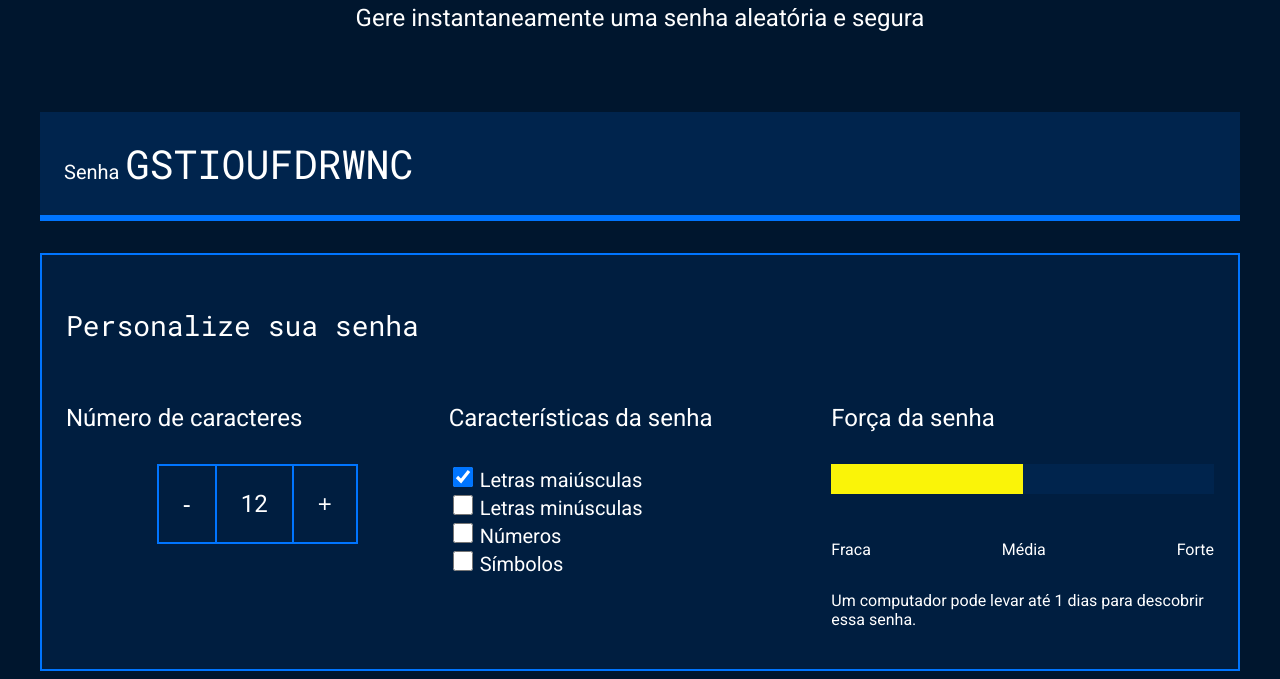
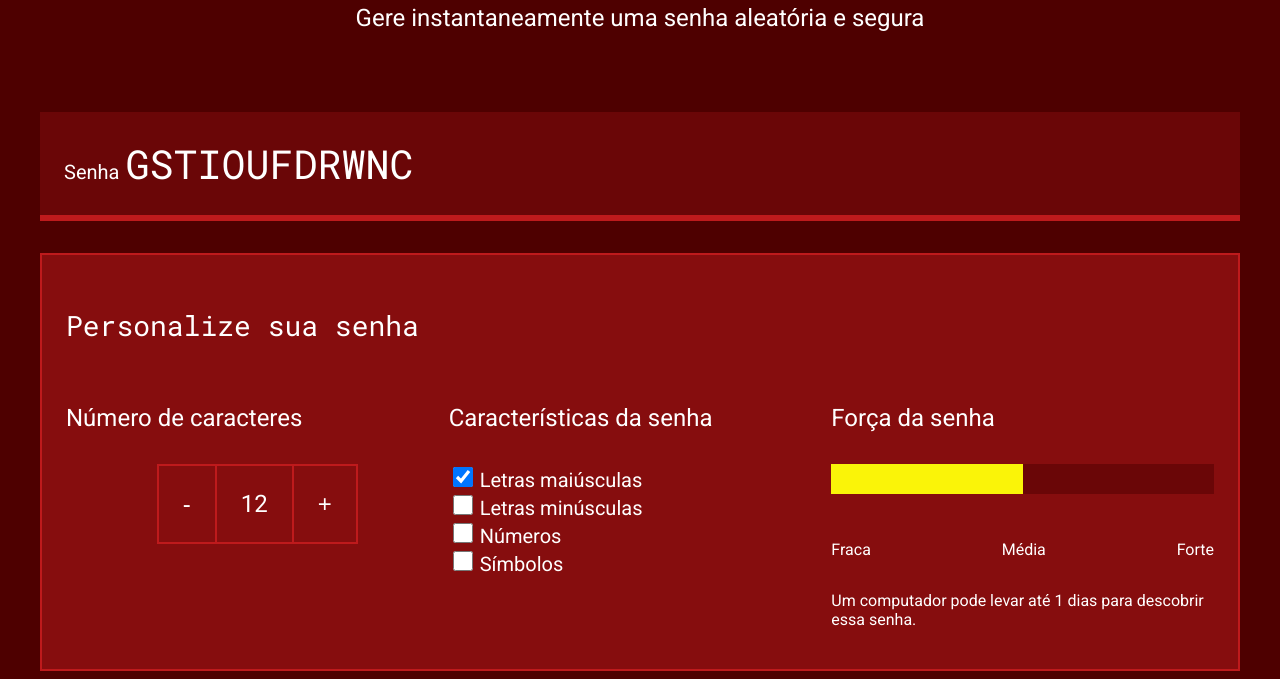
Before and after one commit to LachovskiJohnnie/Gerador_senhas-Johnnie, a plain HTML site: page index.html in a window 1280 px wide. Shown: the part 191-870 px from the top of the page. Drawn offline with Linux system fonts and the light colour scheme.

Commit message:
sodfhajk

```diff
--- a/style.css
+++ b/style.css
@@ -3,10 +3,10 @@
 
     :root {
         --branco: white;
-        --cor-de-fundo: #00162E;
-        --fundo-senha: #00244D;
-        --fundo-texto: #001E40;
-        --borda: #0075FF;
+        --cor-de-fundo: #4e0000;
+        --fundo-senha: #6a0607;
+        --fundo-texto: #860d0e;
+        --borda: #be1a1c;
         --roboto: 'Roboto', sans-serif;
         --roboto-mono: 'Roboto Mono', monospace;
     }
```
